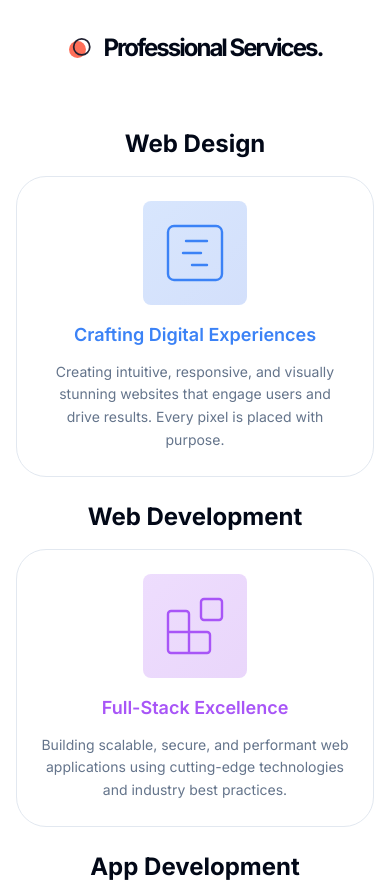
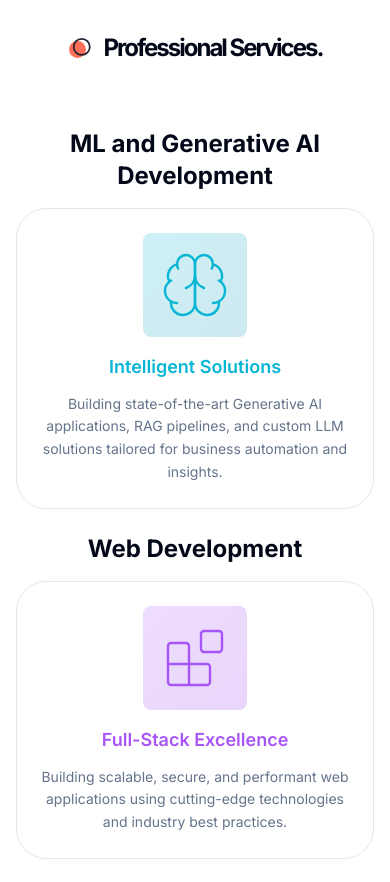
Before and after one commit to Leul4ever/Leul_portfolio, a Next.js app: page / in a window 390 px wide. Shown: the part 4120-5002 px from the top of the page. Built offline with nearby package versions, Linux system fonts and the light colour scheme.

Commit message:
feat: Implement contact page, hero section, and initial project/service components.

```diff
--- a/app/contact/page.jsx
+++ b/app/contact/page.jsx
@@ -20,7 +20,7 @@ function Contact(props) {
           <div className="flex flex-col gap-y-4 xl:gap-x-14 mb-12 xl:mb-24 text-base xl:text-lg">
             <div className="flex items-center gap-x-8">
               <MailIcon size={18} className="text-primary" />
-              <div>leul0593@gmail.com</div>
+              <div>leulabera70@gmail.com</div>
             </div>
             <div className="flex items-center gap-x-8">
               <HomeIcon size={18} className="text-primary" />
--- a/components/Form.jsx
+++ b/components/Form.jsx
@@ -17,7 +17,7 @@ function Form(props) {
     e.preventDefault();
     const { name, email, message } = formData;
     // Create mailto link with pre-filled data
-    const mailtoLink = `mailto:leul0593@gmail.com?subject=Contact from ${name}&body=Name: ${name}%0D%0AEmail: ${email}%0D%0A%0D%0AMessage:%0D%0A${message}`;
+    const mailtoLink = `mailto:leulabera70@gmail.com?subject=Contact from ${name}&body=Name: ${name}%0D%0AEmail: ${email}%0D%0A%0D%0AMessage:%0D%0A${message}`;
     // Open default email client
     window.location.href = mailtoLink;
     // Reset form
--- a/components/Hero.jsx
+++ b/components/Hero.jsx
@@ -77,7 +77,7 @@ const Hero = () => {
                 transition={{ duration: 0.5, delay: 0.6 }}
                 className="flex flex-col sm:flex-row gap-y-3 gap-x-3 mx-auto xl:mx-0 mb-6 sm:mb-12 px-4 sm:px-0"
               >
-                <Link href="/contact" className="w-full sm:w-auto">
+                <Link href="#contact" className="w-full sm:w-auto">
                   <Button className="w-full sm:w-auto gap-x-2 hover:scale-105 transition-transform text-sm sm:text-base shadow-lg shadow-primary/20">
                     Contact Me <Send size={16} className="sm:w-5 sm:h-5 w-4 h-4" />
                   </Button>
--- a/components/ProjectCard.jsx
+++ b/components/ProjectCard.jsx
@@ -35,6 +35,16 @@ function ProjectCard({ project }) {
             />
           </div>
           <div className="flex justify-center">
+            {project.category === "ML and AI" ? (
+              <Link
+                href={project.github}
+                target="_blank"
+                className="bg-primary w-[54px] h-[54px] rounded-full flex justify-center items-center scale-0 opacity-0 group-hover:scale-100 group-hover:opacity-100 transition-all duration-300 hover:bg-secondary group/link text-primary-foreground"
+                title="View GitHub Repository"
+              >
+                <Github />
+              </Link>
+            ) : (
               <button
                 onClick={handleRequest}
                 className="bg-primary w-[54px] h-[54px] rounded-full flex justify-center items-center scale-0 opacity-0 group-hover:scale-100 group-hover:opacity-100 transition-all duration-300 hover:bg-secondary group/link text-primary-foreground"
@@ -42,6 +52,7 @@ function ProjectCard({ project }) {
               >
                 <Github />
               </button>
+            )}
           </div>
         </div>
       </CardHeader>
--- a/components/ServiceSlider.jsx
+++ b/components/ServiceSlider.jsx
@@ -1,16 +1,16 @@
 import { motion } from "framer-motion";
 import { fadeIn } from "../variants";
 import { Card, CardContent, CardDescription, CardHeader, CardTitle } from "@/components/ui/card";
-import { Blocks, GanttChartSquare, Gem, Rocket } from "lucide-react";
+import { Brain, Blocks, Gem, Rocket } from "lucide-react";
 
 const serviceData = [
     {
-        icon: <GanttChartSquare size={72} strokeWidth={0.8} />,
-        title: "Web Design",
-        header: "Crafting Digital Experiences",
-        description: "Creating intuitive, responsive, and visually stunning websites that engage users and drive results. Every pixel is placed with purpose.",
-        color: "from-blue-500/20 to-blue-600/20",
-        iconColor: "text-blue-500",
+        icon: <Brain size={72} strokeWidth={0.8} />,
+        title: "ML and Generative AI Development",
+        header: "Intelligent Solutions",
+        description: "Building state-of-the-art Generative AI applications, RAG pipelines, and custom LLM solutions tailored for business automation and insights.",
+        color: "from-cyan-500/20 to-cyan-600/20",
+        iconColor: "text-cyan-500",
     },
     {
         icon: <Blocks size={72} strokeWidth={0.8} />,
--- a/constants/index.js
+++ b/constants/index.js
@@ -304,6 +304,33 @@ export const projectData = [
     github: "https://github.com/Leul4ever",
   },
   {
+    image: "/work/fintech_reviews_viz.png",
+    category: "ML and AI",
+    name: "Customer Experience Analytics for Fintech Apps",
+    description:
+      "A comprehensive pipeline for collecting and analyzing 1,200+ Google Play Store reviews for Ethiopian banking apps. Features sentiment analysis using fine-tuned DistilBERT and thematic categorization to identify key customer pain points.",
+    link: "https://github.com/Leul4ever/fintech-reviews-analysis",
+    github: "https://github.com/Leul4ever/fintech-reviews-analysis",
+  },
+  {
+    image: "/work/fin_inclusion_viz.png",
+    category: "ML and AI",
+    name: "Financial Inclusion Forecasting",
+    description:
+      "Regression-based simulation framework to model national financial trends. Quantified the economic impact of mobile money platforms (Telebirr/M-Pesa) on GDP, supporting strategic digital transformation planning with high-accuracy forecasts.",
+    link: "https://github.com/Leul4ever/Ethio-Finance-forecast",
+    github: "https://github.com/Leul4ever/Ethio-Finance-forecast",
+  },
+  {
+    image: "/work/oil_analysis_viz.png",
+    category: "ML and AI",
+    name: "Brent Oil Price Change Point Analysis",
+    description:
+      "Bayesian modeling project to detect latent shift points in global oil prices. Utilizes MCMC sampling (PyMC) and NUTS sampler for regime quantification. Features an interactive React/Flask dashboard for real-time impact analysis.",
+    link: "https://github.com/Leul4ever/oil-change-point-analysis",
+    github: "https://github.com/Leul4ever/oil-change-point-analysis",
+  },
+  {
     image: "/work/rag_dashboard.png",
     category: "ML and AI",
     name: "CrediTrust: Intelligent Complaint Analysis (RAG)",
@@ -349,33 +376,6 @@ export const projectData = [
     github: "https://github.com/Leul4ever/credit-risk-model",
   },
   {
-    image: "/work/oil_analysis_viz.png",
-    category: "ML and AI",
-    name: "Brent Oil Price Change Point Analysis",
-    description:
-      "Bayesian modeling project to detect latent shift points in global oil prices. Utilizes MCMC sampling (PyMC) and NUTS sampler for regime quantification. Features an interactive React/Flask dashboard for real-time impact analysis.",
-    link: "https://github.com/Leul4ever/oil-change-point-analysis",
-    github: "https://github.com/Leul4ever/oil-change-point-analysis",
-  },
-  {
-    image: "/work/fin_sentiment_ai.png",
-    category: "ML and AI",
-    name: "Fin-Insight: Financial Sentiment & Stock Correlation",
-    description:
-      "Analyzing the relationship between market sentiment from news headlines and stock price movements. Implemented VADER sentiment analysis for 1.4M+ articles and performed lagged correlation studies to identify predictive market patterns.",
-    link: "https://github.com/Leul4ever/financial-sentiment-week1",
-    github: "https://github.com/Leul4ever/financial-sentiment-week1",
-  },
-  {
-    image: "/work/fin_inclusion_viz.png",
-    category: "ML and AI",
-    name: "Financial Inclusion Forecasting",
-    description:
-      "Regression-based simulation framework to model national financial trends. Quantified the economic impact of mobile money platforms (Telebirr/M-Pesa) on GDP, supporting strategic digital transformation planning with high-accuracy forecasts.",
-    link: "https://github.com/Leul4ever/Ethio-Finance-forecast",
-    github: "https://github.com/Leul4ever/Ethio-Finance-forecast",
-  },
-  {
     image: "/work/portfolio_backtest.png",
     category: "ML and AI",
     name: "Time Series Forecasting & Portfolio Optimization",
```
Also changed, not shown: public/work/fintech_reviews_viz.png (added). Lines whose indentation alone changed are shown as unchanged.
